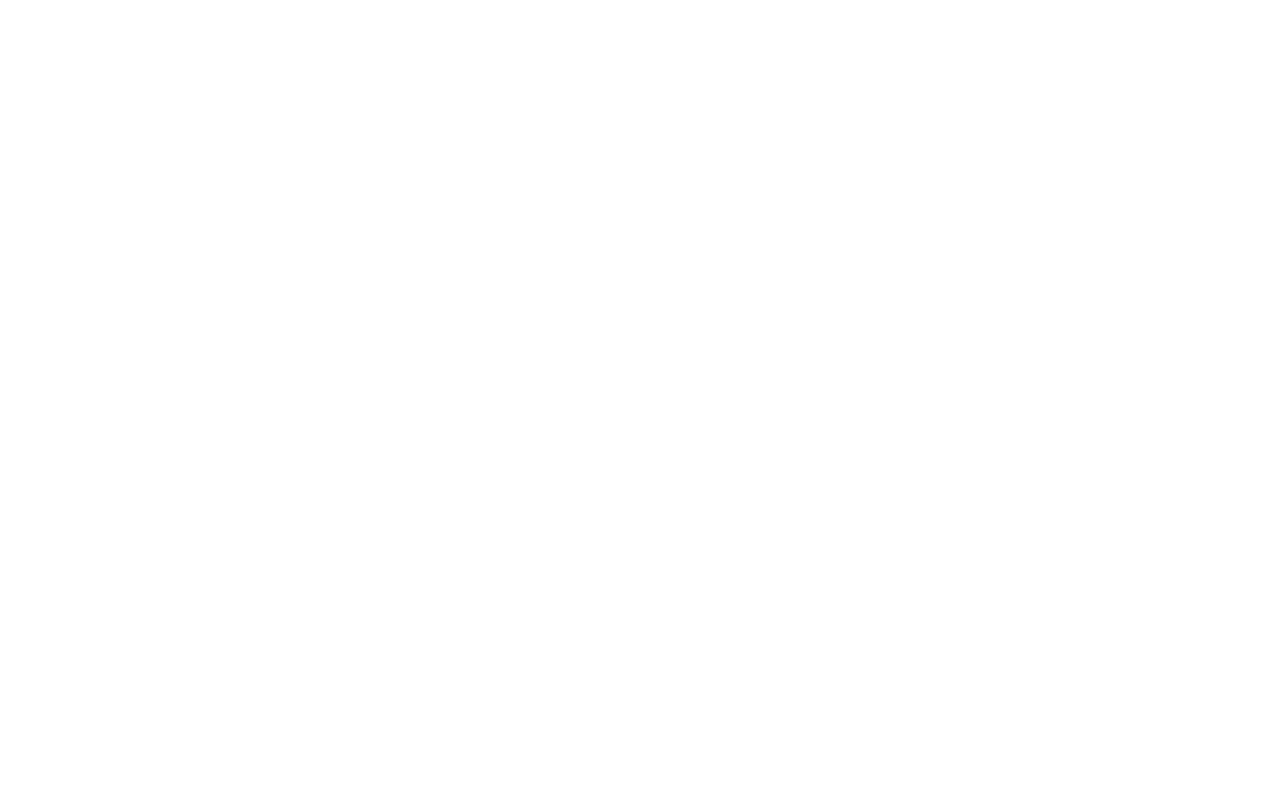
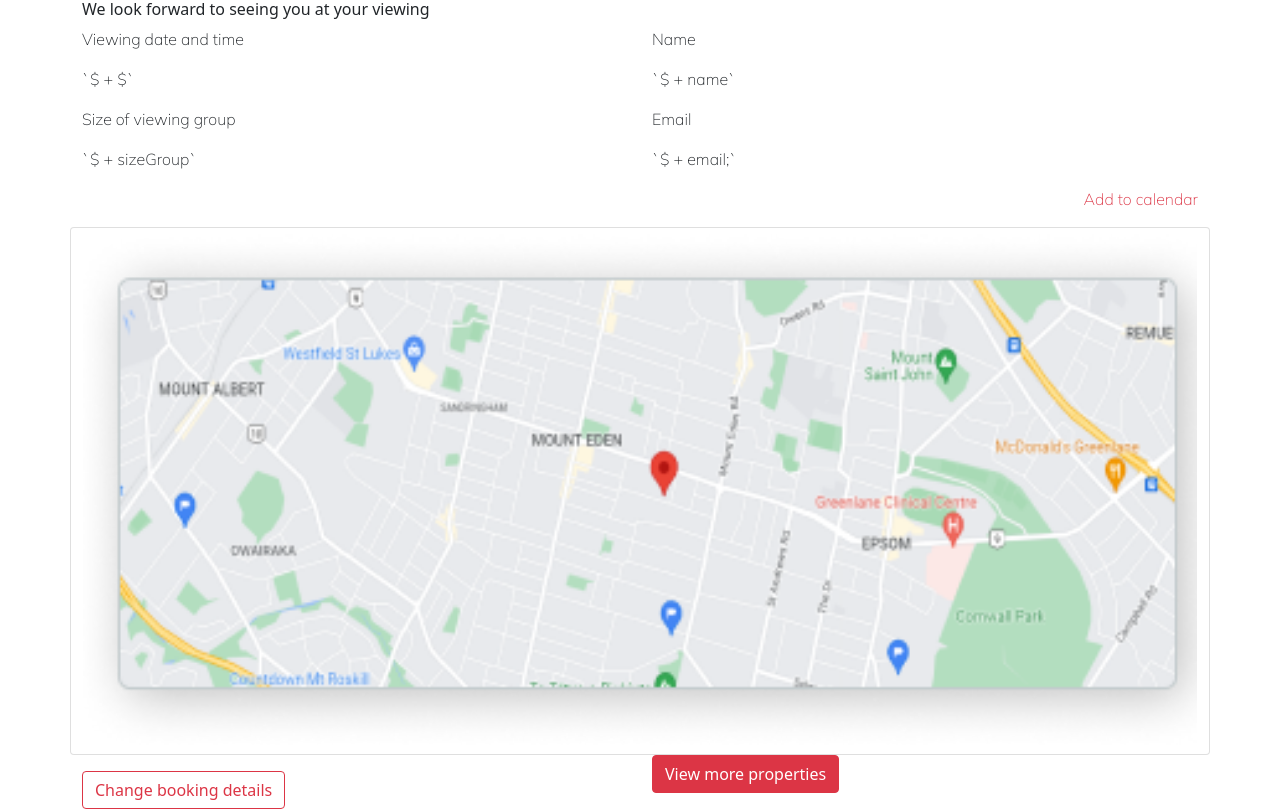
Before and after one commit to Melvin-n/mission6-frontend, a React (Create React App) app: page /confirm in a window 1280 px wide. Before the commit this address had no page. Built offline with nearby package versions, Linux system fonts and the light colour scheme.

Commit message:
add Confirm page

```diff
--- a/src/App.tsx
+++ b/src/App.tsx
@@ -5,6 +5,7 @@ import './styles/styles.css'
 import SearchPage from './pages/SearchPage';
 
 import Booking from './pages/Booking.js';
+import Confirm from './components/Confirm.js';
 
 
 
@@ -19,6 +20,7 @@ const App: React.FC = () => {
         <Routes>
           <Route path='/' element={<SearchPage />} />
           <Route path="/booking" element={<Booking />} />
+          <Route path="/confirm" element={<Confirm />} />
         </Routes>
       </BrowserRouter>
 
--- /dev/null
+++ b/src/components/Confirm.css
@@ -0,0 +1,5 @@
+@import url('https://fonts.googleapis.com/css2?family=Mulish:wght@200;300;400;500;600;700;800&display=swap');
+
+.add-to-calendar {
+    color: #900F2D;
+}
--- a/src/components/Confirm.js
+++ b/src/components/Confirm.js
@@ -1,6 +1,6 @@
 import React from "react";
 
-import { Container, Row, Col, Card } from "react-bootstrap";
+import { Container, Row, Col, Card, Button } from "react-bootstrap";
 
 export default function Confirm(props) {
   return (
@@ -28,9 +28,16 @@ export default function Confirm(props) {
             <p>Email</p>
             <p>`${props.email} + email;`</p>
           </Col>
+          <p className="add-to-calendar text-danger text-end">Add to calendar</p>
           <Card>
-
+          <Card.Img src="http://localhost:3000/images/Confirmation/image 1.png" />
           </Card>
+          <Col sm={6}>
+          <Button className="mt-3" variant="outline-danger">Change booking details</Button>
+          </Col>
+          <Col sm={6}>
+          <Button classname="mt-3" variant="danger">View more properties</Button>
+          </Col>
         </Row>
       </Container>
     </>
--- a/src/pages/Booking.js
+++ b/src/pages/Booking.js
@@ -1,13 +1,12 @@
 import React, { useState } from "react";
-import 'bootstrap/dist/css/bootstrap.min.css';
+import "bootstrap/dist/css/bootstrap.min.css";
 import { Link } from "react-router-dom";
-import BookingTime from '../components/BookingTime.js';
-import Header from '../components/Header.tsx';
-import Footer from '../components/Footer.tsx';
+import BookingTime from "../components/BookingTime.js";
+import Header from "../components/Header.tsx";
+import Footer from "../components/Footer.tsx";
 import Confirm from "../components/Confirm.js";
 
 import "./Booking.css";
-
 
 // or less ideally
 import {
@@ -33,14 +32,14 @@ import {
 //       }}
 
 const Booking = () => {
-  const [test, setTest] = useState(false);
+  // const [test, setTest] = useState(false);
 
   return (
     <>
       <Header />
 
       <Container className="container-main mt-5">
-        <Row className="justify-content-start align-items-end">
+        {/* <Row className="justify-content-start align-items-end">
           <Col className="">
           <Image
             src="http://localhost:3000/images/Book-Viewing/Cool Kids Staying Home-1.png"
@@ -49,7 +48,7 @@ const Booking = () => {
             className="my-0 px-1"
             />
           </Col>
-        </Row>
+        </Row> */}
 
         <Container className="container-2nd mx-5">
           {/* <Container> */}
@@ -79,7 +78,7 @@ const Booking = () => {
             </Col>
             <Col sm={7}>
               <Container>
-                <Confirm />
+                {/* {test && <Confirm />} */}
 
                 <p>Viewing date and time</p>
                 <Row>
@@ -89,10 +88,10 @@ const Booking = () => {
                   <Col sm={6}>
                     <Row>
                       <Col sm={4} className="px-1">
-                      {/* <label for="appt-time">Morning </label>
+                        {/* <label for="appt-time">Morning </label>
                       <input id="appt-time" type="time" name="appt-time" value="13:30" /> */}
 
-                       <BookingTime />
+                        <BookingTime />
                         {/* <DropdownButton
                           id="dropdown-basic-button"
                           variant="light"
@@ -161,8 +160,10 @@ const Booking = () => {
                     <Col className="my-2">
                       <p>Agree to Covid-19 regulation</p>
                       <form>
-                        <label className="checkbox-margin my-2">Read regulation</label>
-                        <input type="checkbox" className="checkbox-color"/>
+                        <label className="checkbox-margin my-2">
+                          Read regulation
+                        </label>
+                        <input type="checkbox" className="checkbox-color" />
                       </form>
                     </Col>
                   </Row>
@@ -178,14 +179,14 @@ const Booking = () => {
           </Row>
           <Row>
             <Col className="text-center">
-              <Link to="/booking">
-                <Button className="mt-3" variant="danger" type="submit">
-                  Book a viewing
-                </Button>
-              </Link>
             </Col>
           </Row>
         </Container>
+        <Link to="/confirm">
+          {/* <Button className="mt-3" variant="danger"> */}
+           Book a viewing
+          {/* </Button> */}
+        </Link>
       </Container>
       <Footer />
     </>
```
